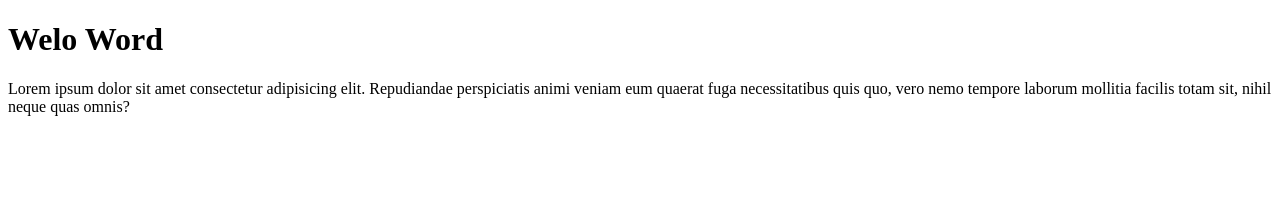
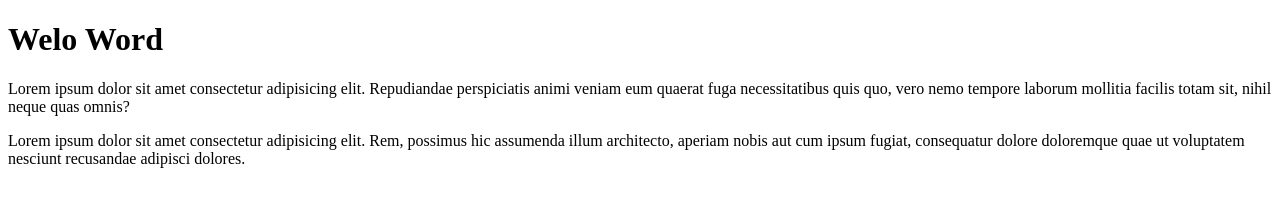
Before and after one commit to lucasgabrielsoares789-wq/HELO-WORD-, a plain HTML site: page site.exemplo/index.html in a window 1280 px wide. Drawn offline with Linux system fonts and the light colour scheme.

Commit message:
Update index.html

```diff
--- a/site.exemplo/index.html
+++ b/site.exemplo/index.html
@@ -8,5 +8,6 @@
 <body>
     <h1>Welo Word</h1>
     <p>Lorem ipsum dolor sit amet consectetur adipisicing elit. Repudiandae perspiciatis animi veniam eum quaerat fuga necessitatibus quis quo, vero nemo tempore laborum mollitia facilis totam sit, nihil neque quas omnis?</p>
+    <p>Lorem ipsum dolor sit amet consectetur adipisicing elit. Rem, possimus hic assumenda illum architecto, aperiam nobis aut cum ipsum fugiat, consequatur dolore doloremque quae ut voluptatem nesciunt recusandae adipisci dolores.</p>
 </body>
 </html>
```
